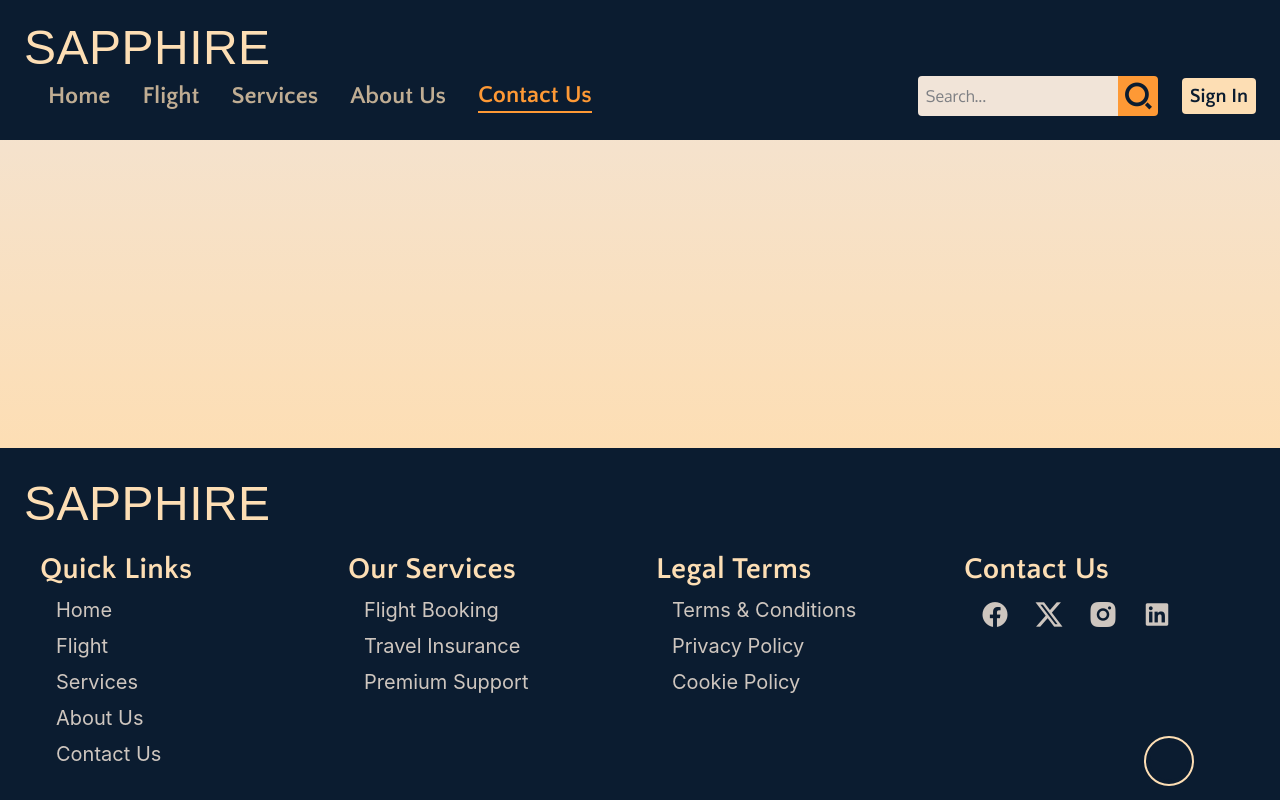
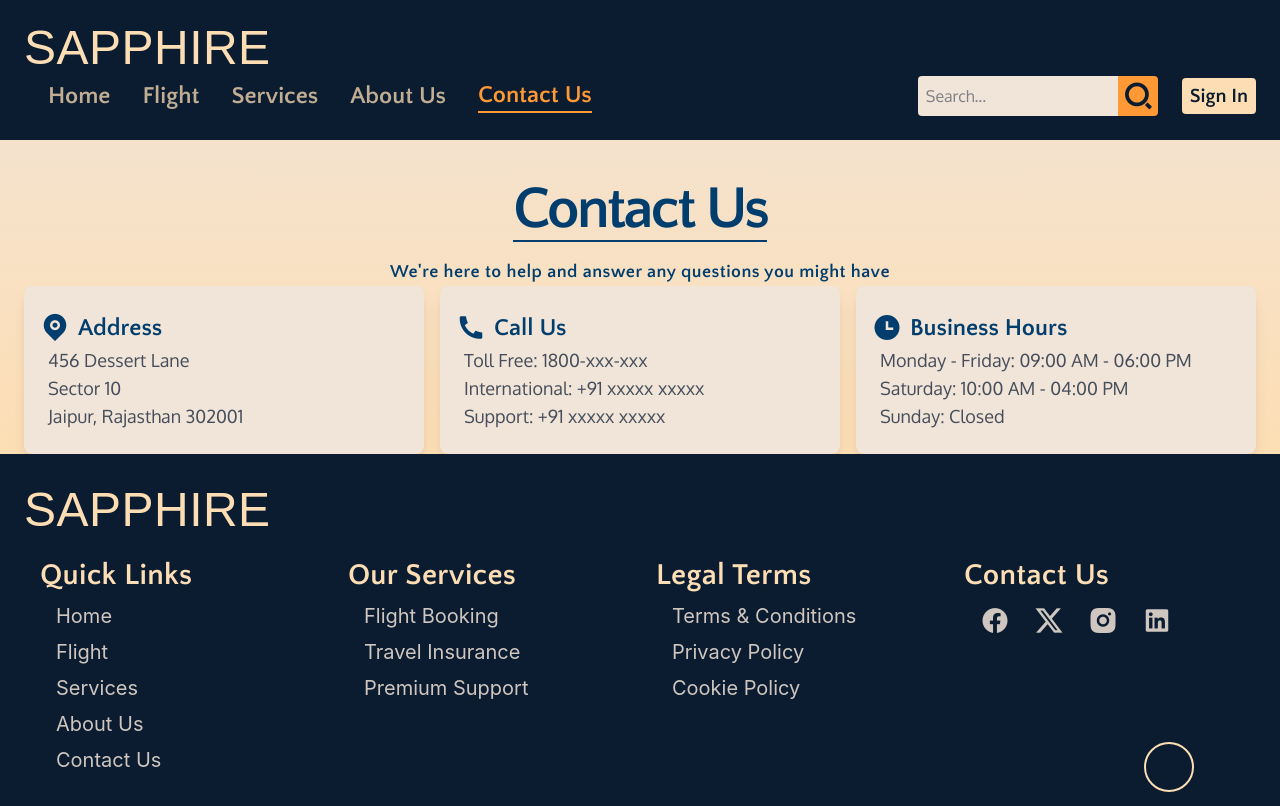
Before and after one commit to Harsh-Codes-hub/Sapphire-Airline-Ticket-Booking-TASK48, a React (Vite) app: page /ContactUs in a window 1280 px wide. Built offline with nearby package versions, Linux system fonts and the light colour scheme; some icons are missing; a web font is replaced by a local one.

Commit message:
feat: add ContactInfoCard component and contact data; enhance ContactUs page with contact information display

```diff
--- /dev/null
+++ b/src/components/ContactInfoCard.jsx
@@ -0,0 +1,21 @@
+const ContactInfoCard = ({ icon, headline, description }) => {
+  return (
+    <li>
+      <article className="bg-(--off-white) shadow-lg px-4 py-6 rounded-lg">
+        <header className="flex items-center justify-start gap-2 text-(--yale-blue)">
+          <i className={`${icon} text-3xl`}></i>
+          <span className="text-2xl font-semibold font-heading">{headline}</span>
+        </header>
+        <ul className="pl-2">
+          {description.map((line) => (
+            <li className="font-body text-lg text-(--prussian-blue)/75">
+              <p>{line}</p>
+            </li>
+          ))}
+        </ul>
+      </article>
+    </li>
+  );
+};
+
+export default ContactInfoCard;
--- /dev/null
+++ b/src/data/contactData.js
@@ -0,0 +1,34 @@
+const contactData = [
+  {
+    id: 1,
+    icon: "ri-map-pin-fill",
+    headline: "Address",
+    description: [
+      "456 Dessert Lane",
+      "Sector 10",
+      "Jaipur, Rajasthan 302001",
+    ],
+  },
+  {
+    id: 2,
+    icon: "ri-phone-fill",
+    headline: "Call Us",
+    description: [
+      "Toll Free: 1800-xxx-xxx",
+      "International: +91 xxxxx xxxxx",
+      "Support: +91 xxxxx xxxxx",
+    ],
+  },
+  {
+    id: 3,
+    icon: "ri-time-fill",
+    headline: "Business Hours",
+    description: [
+      "Monday - Friday: 09:00 AM - 06:00 PM",
+      "Saturday: 10:00 AM - 04:00 PM",
+      "Sunday: Closed",
+    ],
+  },
+];
+
+export default contactData;
--- a/src/pages/AboutUs.jsx
+++ b/src/pages/AboutUs.jsx
@@ -49,7 +49,7 @@ const AboutUs = () => {
           </div>
         </section>
         <section className="mt-8">
-          <h3 className="font-heading font-semibold text-4xl md:text-6xl uppercase tracking-tighter mb-6 text-(--yale-blue) w-fit mx-auto border-b-2 border-(--yale-blue)">
+          <h3 className="font-heading font-semibold text-4xl md:text-6xl tracking-tighter mb-6 text-(--yale-blue) w-fit mx-auto border-b-2 border-(--yale-blue) capitalize">
             Our Journey
           </h3>
           <ul className="grid grid-cols-1 grid-rows-4 md:grid-cols-2 md:grid-rows-2 gap-4 place-items-center">
--- a/src/pages/ContactUs.jsx
+++ b/src/pages/ContactUs.jsx
@@ -1,8 +1,32 @@
+import Container from "../components/Container";
+import ContactInfoCard from "../components/ContactInfoCard";
+import contactData from "../data/contactData";
+// import contactRouteData from "../data/contactRouteData";
+
 const ContactUs = () => {
   return (
-    <div>
-      <h1 className="w-fit mx-auto text-6xl">Contact Us</h1>
-    </div>
+    <section className="mt-25 md:mt-45 flex flex-col gap-6">
+      <section>
+        <Container>
+          <div>
+            <h3 className="font-heading font-semibold text-4xl md:text-6xl tracking-tighter mb-4 text-(--yale-blue) w-fit mx-auto border-b-2 border-(--yale-blue) capitalize whitespace-nowrap">
+              Contact Us
+            </h3>
+            <p className="w-fit mx-auto font-heading text-center font-semibold tracking-wide text-(--yale-blue) text-lg">
+              We're here to help and answer any questions you might have
+            </p>
+            <ul className="grid grid-rows-3 grid-cols-1 lg:grid-rows-1 lg:grid-cols-3 gap-4">
+              {contactData.map((contact) => (
+                <ContactInfoCard
+                  key={`ContactCardID-${contact.id}`}
+                  {...contact}
+                />
+              ))}
+            </ul>
+          </div>
+        </Container>
+      </section>
+    </section>
   );
 };
 
--- a/src/pages/Home.jsx
+++ b/src/pages/Home.jsx
@@ -67,7 +67,7 @@ const Home = () => {
           <div className="flex flex-col justify-between gap-8 md:gap-10 py-10">
             <div>
               <article className="text-center">
-                <h4 className="font-heading font-semibold text-4xl md:text-6xl uppercase tracking-tighter mb-4 text-(--yale-blue) w-fit mx-auto border-b-2 border-(--yale-blue)">
+                <h4 className="font-heading font-semibold text-4xl md:text-6xl tracking-tighter mb-4 text-(--yale-blue) w-fit mx-auto border-b-2 border-(--yale-blue) capitalize">
                   About Us
                 </h4>
                 <p className="font-body tracking-wide text-lg md:text-xl text-(--yale-blue)">
--- a/src/pages/Services.jsx
+++ b/src/pages/Services.jsx
@@ -10,7 +10,7 @@ const Services = () => {
       <section>
         <Container>
           <section className="mt-25 md:mt-45 pt-4 md:pt-0">
-            <h3 className="font-heading font-semibold text-4xl md:text-6xl uppercase tracking-tighter mb-6 text-(--yale-blue) text-center w-fit mx-auto border-b-2 border-(--yale-blue)">
+            <h3 className="font-heading font-semibold text-4xl md:text-6xl tracking-tighter mb-6 text-(--yale-blue) text-center w-fit mx-auto border-b-2 border-(--yale-blue) capitalize">
               Our Services
             </h3>
             <ul className="grid grid-cols-1 grid-rows-6 sm:grid-cols-2 sm:grid-rows-3 md:grid-cols-3 md:grid-rows-2 gap-5 place-items-center">
@@ -24,7 +24,7 @@ const Services = () => {
       <section>
         <Container>
           <section className="mt-15 md:mt-35 mb-10">
-            <h3 className="font-heading font-semibold text-4xl md:text-6xl uppercase tracking-tighter mb-8 text-(--yale-blue) text-center w-fit mx-auto border-b-2 border-(--yale-blue)">
+            <h3 className="font-heading font-semibold text-4xl md:text-6xl tracking-tighter mb-8 text-(--yale-blue) text-center w-fit mx-auto border-b-2 border-(--yale-blue) capitalize">
               Legal Information
             </h3>
             <ul className="flex flex-col gap-4">
```
